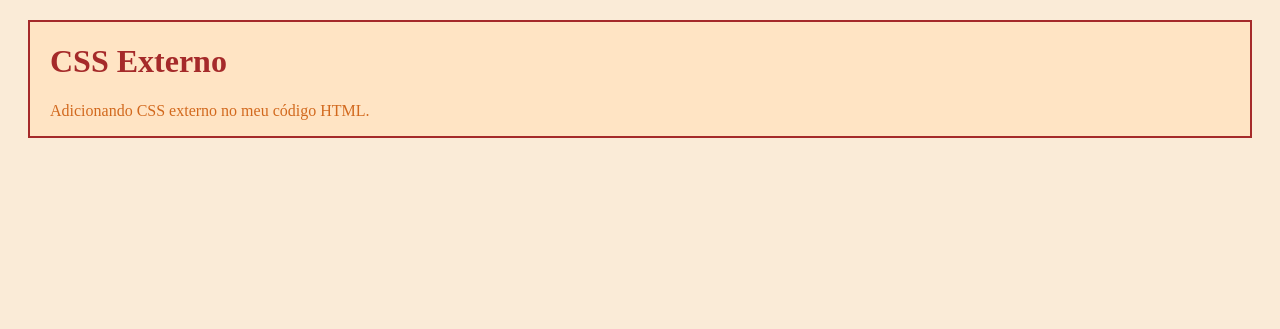
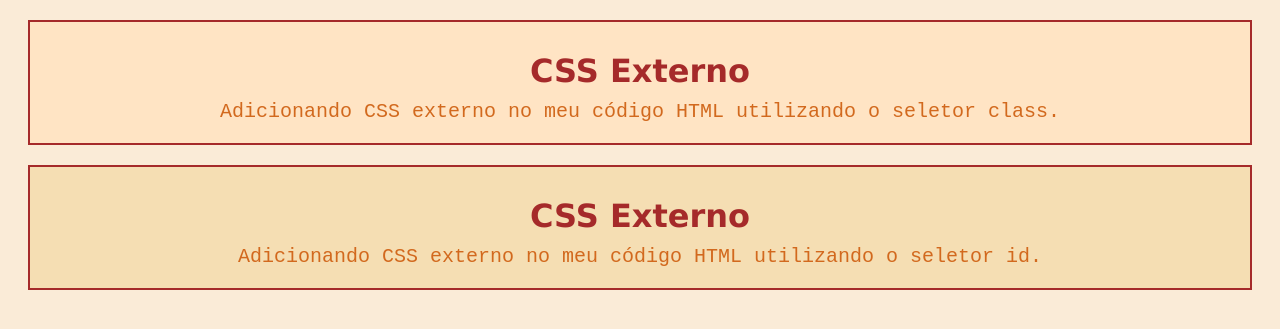
Before and after one commit to brunocamposfonseca/dev-web, a PHP site: page /css-externo.html in a window 1280 px wide. Shown: the top 329 px of the page. Run offline with PHP 8.4, Linux system fonts and the light colour scheme.

Commit message:
update-aula-04

```diff
--- a/aula-04/css-externo.html
+++ b/aula-04/css-externo.html
@@ -9,7 +9,11 @@
 <body>
     <div class="primeira-div">
         <h1>CSS Externo</h1>
-        <p>Adicionando CSS externo no meu código HTML.</p>
+        <p>Adicionando CSS externo no meu código HTML utilizando o seletor class.</p>
+    </div>
+    <div id="primeira-div">
+        <h1>CSS Externo</h1>
+        <p>Adicionando CSS externo no meu código HTML utilizando o seletor id.</p>
     </div>
 </body>
 </html>
--- a/aula-04/style.css
+++ b/aula-04/style.css
@@ -6,13 +6,27 @@ body{
     background-color: bisque;
     border: solid 2px brown;
     margin: 20px;
-    padding-left: 20px;
+    padding: 20px;
+}
+
+#primeira-div{
+    background-color: wheat;
+    border: solid 2px brown;
+    margin: 20px;
+    padding: 20px;
 }
 
 h1{
     color: brown;
+    text-align: center;
+    font-family: 'Lucida Sans', 'Lucida Sans Regular', 'Lucida Grande', 'Lucida Sans Unicode', Geneva, Verdana, sans-serif;
+    margin: 10px;
 }
 
 p{
     color: chocolate;
+    font-size: 20px;
+    font-family: 'Courier New', Courier, monospace;
+    text-align: center;
+    margin: 0;
 }
```
Also changed, not shown: aula-04/README.md.
